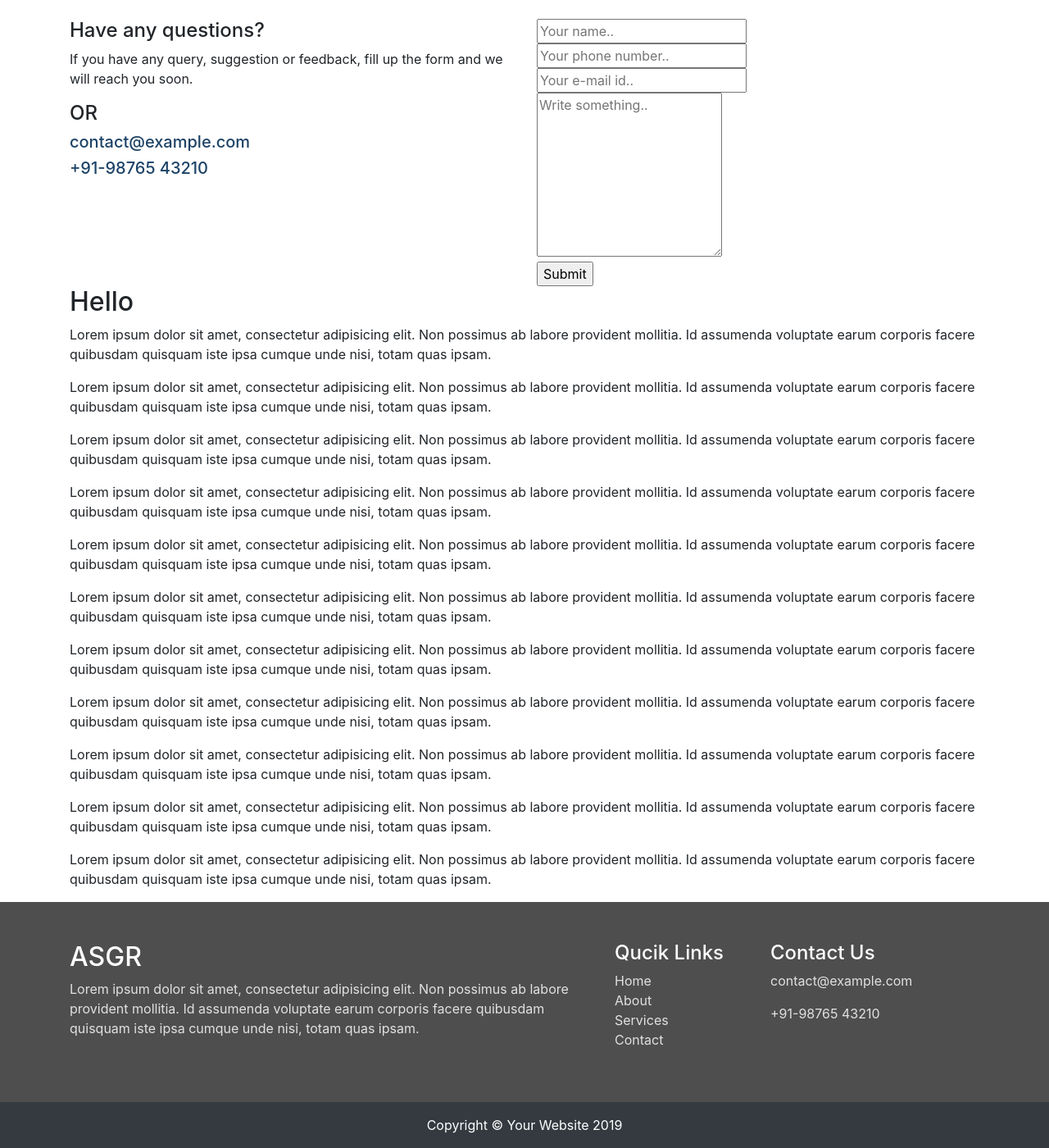
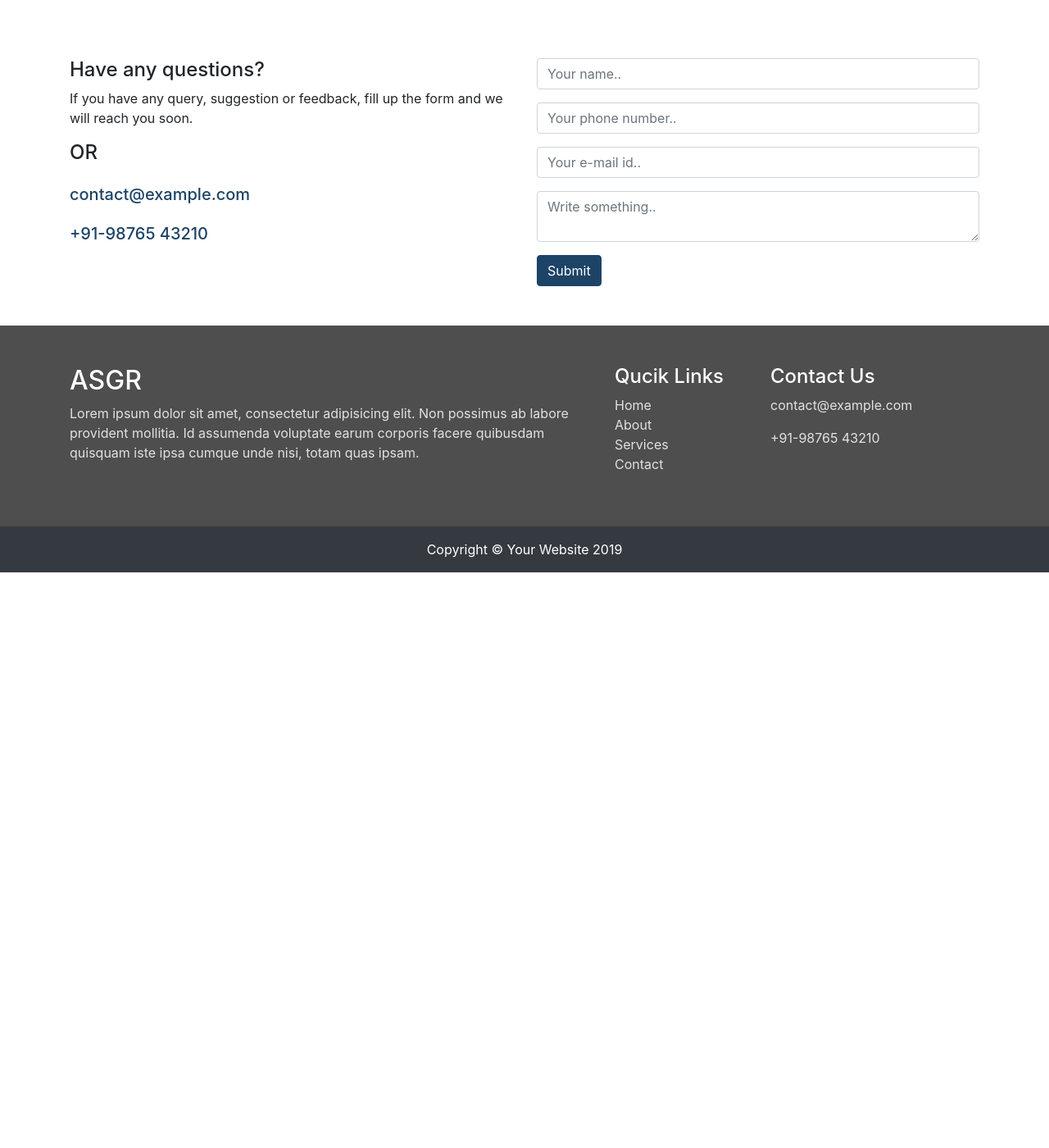
Before and after one commit to ic-Solutions/agsr-static, a Jekyll site: the page built from _pages/contact.html, in a window 1280 px wide and 1400 px high, scrolled down 332 px. Shown: the whole window at 82% size. Built offline with Jekyll 4.4.1, drawn with Linux system fonts in a browser that asks for light colours; after the commit the page ends 1030 px from its top, so only the background shows below that.

Commit message:
Contact Form added

```diff
--- a/_pages/contact.html
+++ b/_pages/contact.html
@@ -14,68 +14,31 @@ permalink: /contact/
     </div>
   </div>
 </header>
-<div class="container">
+<div class="container py-5">
     <div class="row">
         <div class="col-lg-6">
             <h4>Have any questions?</h4>
             <p>If you have any query, suggestion or feedback, fill up the form and we will reach you soon.</p>
-            <h4>OR</h4>
-            <h5><a href="mailto:contact@example.com">contact@example.com</a></h5>
-            <h5><a href="tel:+919876543210">+91-98765 43210</a></h5>
+            <h4 class="mb-4">OR</h4>
+            <h5 class="mb-4"><a href="mailto:contact@example.com"><i class="fa fa-envelope" aria-hidden="true"></i> contact@example.com</a></h5>
+            <h5><a href="tel:+919876543210"><i class="fa fa-phone" aria-hidden="true"></i> +91-98765 43210</a></h5>
         </div>
         <div class="col-lg-6">
             <form action="#">
-                <div>
-                    <input type="text" id="name" name="name" placeholder="Your name..">
+                <div class="form-group">
+                    <input type="text" class="form-control" id="name" name="name" placeholder="Your name..">
                 </div>
-                <div>
-                    <input type="text" id="pnumber" name="phonenumber" placeholder="Your phone number..">
+                <div class="form-group">
+                    <input type="number" class="form-control" id="pnumber" name="phonenumber" placeholder="Your phone number..">
                 </div>
-                <div>
-                    <input type="text" id="email" name="email" placeholder="Your e-mail id..">
+                <div class="form-group">
+                    <input type="email" class="form-control" id="email" name="email" placeholder="Your e-mail id..">
                 </div>
-                <div>
-                    <textarea id="subject" name="subject" placeholder="Write something.." style="height:200px"></textarea>
+                <div class="form-group">
+                    <textarea id="subject" class="form-control" name="subject" placeholder="Write something.."></textarea>
                 </div>
-                <input type="submit" value="Submit">
+                <button type="submit" class="btn btn-primary">Submit</button>
             </form>
         </div>
    </div>
-    <h2>Hello </h2>
-    <p>Lorem ipsum dolor sit amet, consectetur adipisicing elit. Non
-              possimus ab labore provident mollitia. Id assumenda voluptate
-              earum corporis facere quibusdam quisquam iste ipsa cumque unde
-              nisi, totam quas ipsam.</p>
-    <p>Lorem ipsum dolor sit amet, consectetur adipisicing elit. Non
-              possimus ab labore provident mollitia. Id assumenda voluptate
-              earum corporis facere quibusdam quisquam iste ipsa cumque unde
-              nisi, totam quas ipsam.</p>
-    <p>Lorem ipsum dolor sit amet, consectetur adipisicing elit. Non
-              possimus ab labore provident mollitia. Id assumenda voluptate
-              earum corporis facere quibusdam quisquam iste ipsa cumque unde
-              nisi, totam quas ipsam.</p><p>Lorem ipsum dolor sit amet, consectetur adipisicing elit. Non
-              possimus ab labore provident mollitia. Id assumenda voluptate
-              earum corporis facere quibusdam quisquam iste ipsa cumque unde
-              nisi, totam quas ipsam.</p><p>Lorem ipsum dolor sit amet, consectetur adipisicing elit. Non
-              possimus ab labore provident mollitia. Id assumenda voluptate
-              earum corporis facere quibusdam quisquam iste ipsa cumque unde
-              nisi, totam quas ipsam.</p><p>Lorem ipsum dolor sit amet, consectetur adipisicing elit. Non
-              possimus ab labore provident mollitia. Id assumenda voluptate
-              earum corporis facere quibusdam quisquam iste ipsa cumque unde
-              nisi, totam quas ipsam.</p><p>Lorem ipsum dolor sit amet, consectetur adipisicing elit. Non
-              possimus ab labore provident mollitia. Id assumenda voluptate
-              earum corporis facere quibusdam quisquam iste ipsa cumque unde
-              nisi, totam quas ipsam.</p><p>Lorem ipsum dolor sit amet, consectetur adipisicing elit. Non
-              possimus ab labore provident mollitia. Id assumenda voluptate
-              earum corporis facere quibusdam quisquam iste ipsa cumque unde
-              nisi, totam quas ipsam.</p><p>Lorem ipsum dolor sit amet, consectetur adipisicing elit. Non
-              possimus ab labore provident mollitia. Id assumenda voluptate
-              earum corporis facere quibusdam quisquam iste ipsa cumque unde
-              nisi, totam quas ipsam.</p><p>Lorem ipsum dolor sit amet, consectetur adipisicing elit. Non
-              possimus ab labore provident mollitia. Id assumenda voluptate
-              earum corporis facere quibusdam quisquam iste ipsa cumque unde
-              nisi, totam quas ipsam.</p><p>Lorem ipsum dolor sit amet, consectetur adipisicing elit. Non
-              possimus ab labore provident mollitia. Id assumenda voluptate
-              earum corporis facere quibusdam quisquam iste ipsa cumque unde
-              nisi, totam quas ipsam.</p>
 </div>
```
